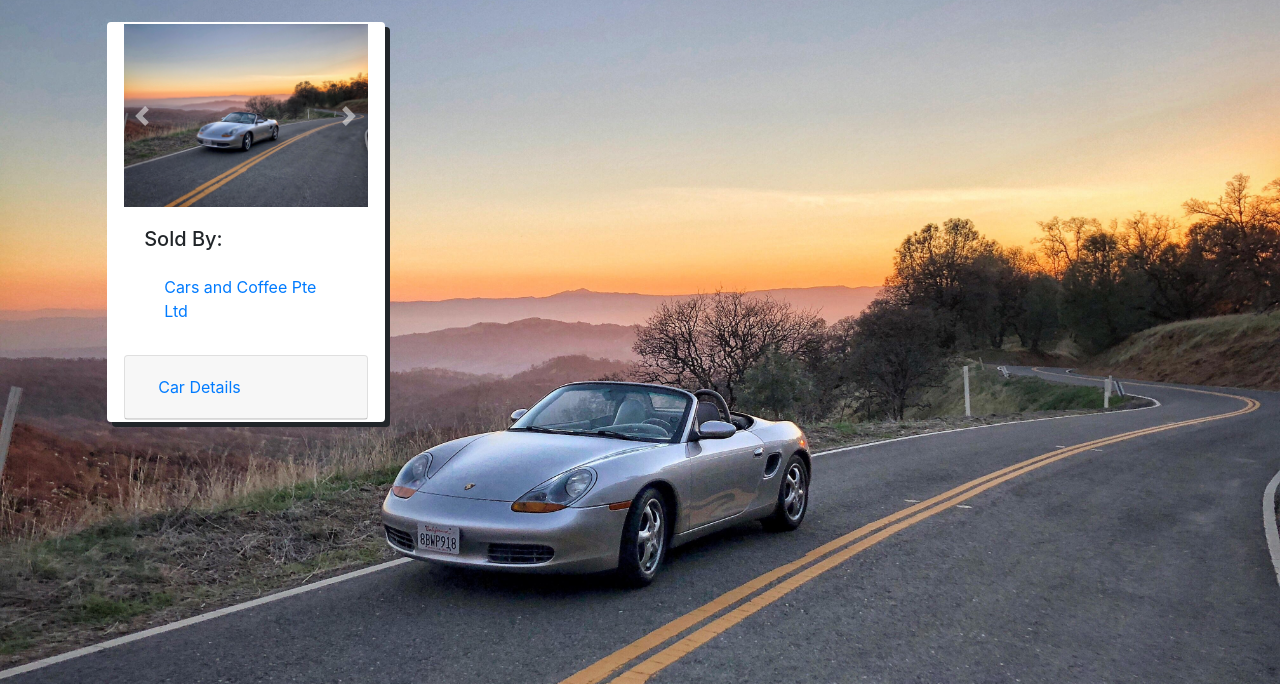
After one commit to Code-Institute-Submissions/liuzhenxin2-vroom-, a Flask app: page /all_listings in a window 1280 px wide. The commit adds this page. Shown: the top 684 px of the page. Run offline with Flask 2, Linux system fonts and the light colour scheme; a database or web service that is not in the repository returns one stand-in record (values such as "Sample title"); some libraries are stand-ins or nearby versions.

```diff
--- a/app.py
+++ b/app.py
@@ -24,6 +24,10 @@
 def show_index():
     return render_template("index.html")
 
+@app.route("/all_listings")
+def show_all_listings():
+    listings = db.listings.find()
+    return render_template("all_listings.template.html", listings=listings)
 
 # Create a listing page
 @app.route("/create")
@@ -164,6 +168,20 @@
     })
     return redirect(url_for('show_updated', listing_id=listing_id))
 
+@app.route("/delete/<listing_id>")
+def show_delete_listing(listing_id):
+    listing = db.listings.find_one({
+        '_id' : ObjectId(listing_id)
+    })
+    return render_template("delete_listing.template.html", listing=listing)
+
+@app.route("/delete/<listing_id>", methods=["POST"])
+def process_delete_listing(listing_id):
+    db.listings.remove({
+        '_id' : ObjectId(listing_id)
+    })
+    return redirect(url_for("show_all_listings"))
+
 # "magic code" -- boilerplate
 if __name__ == '__main__':
     app.run(host=os.environ.get('IP'),
--- /dev/null
+++ b/templates/all_listings.template.html
@@ -0,0 +1,94 @@
+{% extends "base.template.html" %}
+
+{% block content %}
+{% for each_listing in listings %}
+<div class="card col-lg-3" style= "margin: 2%; border: 2px white solid; box-shadow: 5px 5px;">
+  <div id="carouselControls" class="carousel slide" data-ride="carousel">
+    <div class="carousel-inner">
+      <div class="carousel-item active">
+        <img
+          src="{{url_for('static', filename='pictures/index-main-background.jpg')}}"
+          class="w-100"
+          alt="..."
+        />
+      </div>
+      <div class="carousel-item">
+        <img
+          src="{{url_for('static', filename='pictures/index-main-background.jpg')}}"
+          class="w-100"
+          alt="..."
+        />
+      </div>
+      <div class="carousel-item">
+        <img
+          src="{{url_for('static', filename='pictures/index-main-background.jpg')}}"
+          class="w-100"
+          alt="..."
+        />
+      </div>
+    </div>
+    <a
+      class="carousel-control-prev"
+      href="#carouselControls"
+      role="button"
+      data-slide="prev"
+    >
+      <span class="carousel-control-prev-icon" aria-hidden="true"></span>
+      <span class="sr-only">Previous</span>
+    </a>
+    <a
+      class="carousel-control-next"
+      href="#carouselControls"
+      role="button"
+      data-slide="next"
+    >
+      <span class="carousel-control-next-icon" aria-hidden="true"></span>
+      <span class="sr-only">Next</span>
+    </a>
+  </div>
+  <div class="card-body">
+    <h5 class="card-title">Sold By:</h5>
+    <ul class="list-group list-group-flush">
+      <li class="list-group-item"><a href="#">Cars and Coffee Pte Ltd</a></li>
+    </ul>
+  </div>
+  <div id="accordion">
+    <div class="card">
+      <div class="card-header" id="car_header_details">
+        <h5 class="mb-0">
+          <button
+            class="btn btn-link"
+            data-toggle="collapse"
+            data-target="#car_details"
+            aria-expanded="false"
+            aria-controls="car_details"
+          >
+            Car Details
+          </button>
+        </h5>
+      </div>
+
+      <div
+        id="car_details"
+        class="collapse"
+        aria-labelledby="car_header_details"
+        data-parent="#accordion"
+      >
+        <div class="card-body">
+          <ul class="list-group list-group-flush">
+            <li class="list-group-item">Brand: {{each_listing.car.car_brand}}</li>
+            <li class="list-group-item">Model: {{each_listing.car.car_model}}</li>
+            <li class="list-group-item">Car Type: {{each_listing.car.car_type}}</li>
+            <li class="list-group-item">Horse Power: {{each_listing.car.car_hp}} bhp</li>
+            <li class="list-group-item">Condition: {{each_listing.car.car_condition}}</li>
+            <li class="list-group-item">Year Manufactured: {{each_listing.car.car_year}}</li>
+            <li class="list-group-item">Asking Price: ${{each_listing.car.car_price}}</li>
+            <li class="list-group-item">Mileage: {{each_listing.car.car_mileage}} Km</li>
+          </ul>
+        </div>
+      </div>
+    </div>
+  </div>
+</div>
+{%endfor%}
+{%endblock%}
--- a/templates/base.template.html
+++ b/templates/base.template.html
@@ -20,7 +20,7 @@
     <title>Vroom!</title>
   </head>
   <body>
-    <div class="container">
+    <div class="container d-flex flex-row justify-content-between">
 		{% with messages = get_flashed_messages(with_categories=true) %}
 		{% if messages %}
 		{% for category, message in messages %}
```
Also changed, not shown: templates/delete_listing.template.html (added, +13 -0 lines).
